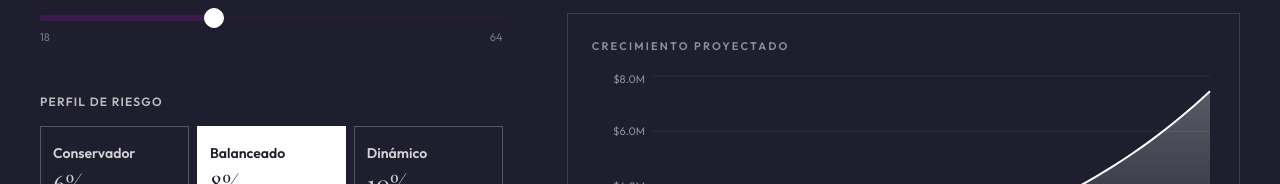
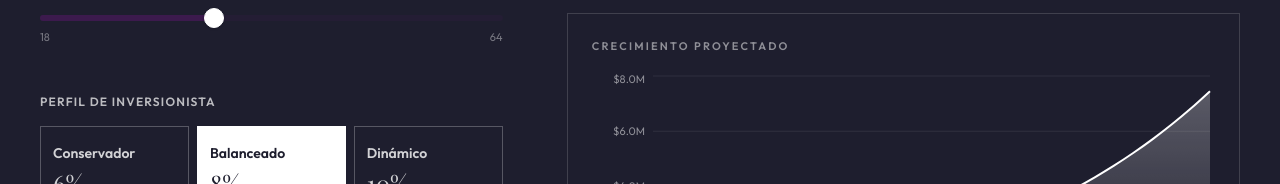
Before and after one commit to JonRe88/Allianz, a React (Create React App) app in the folder frontend/: page / in a window 1280 px wide. Shown: the part 3214-3398 px from the top of the page. Built offline with nearby package versions, Linux system fonts and the light colour scheme; a web font is replaced by a local one.

Commit message:
simulador

```diff
--- a/frontend/src/components/Simulator.jsx
+++ b/frontend/src/components/Simulator.jsx
@@ -162,7 +162,7 @@ export const Simulator = ({ onAgenda }) => {
               </div>
             </div>
 
-            <p className="mb-4 text-xs font-semibold uppercase tracking-widest text-white/70">Perfil de riesgo</p>
+         <p className="mb-4 text-xs font-semibold uppercase tracking-widest text-white/70">Perfil de Inversionista</p>
             <div className="grid grid-cols-3 gap-2" data-testid="risk-profile-chips">
               {RISK_PROFILES.map((p) => (
                 <button
```
